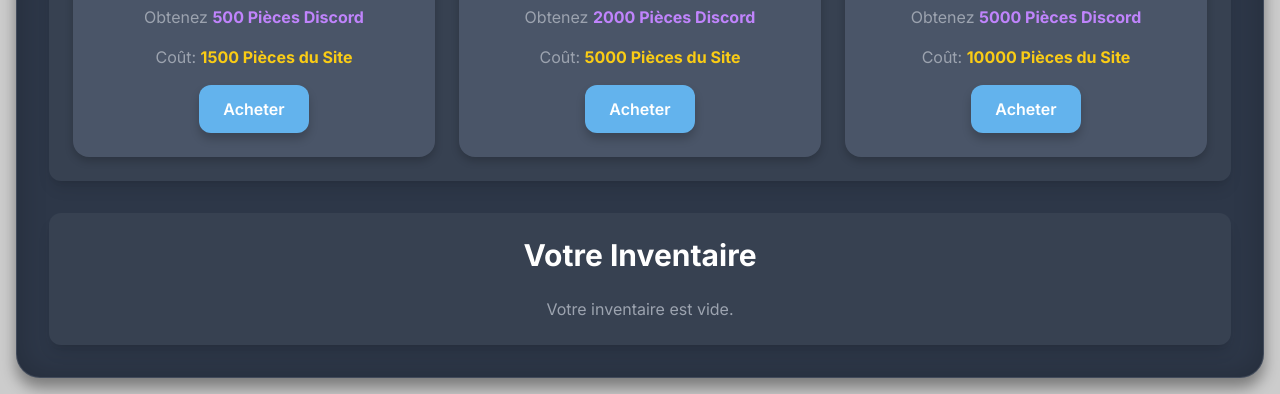
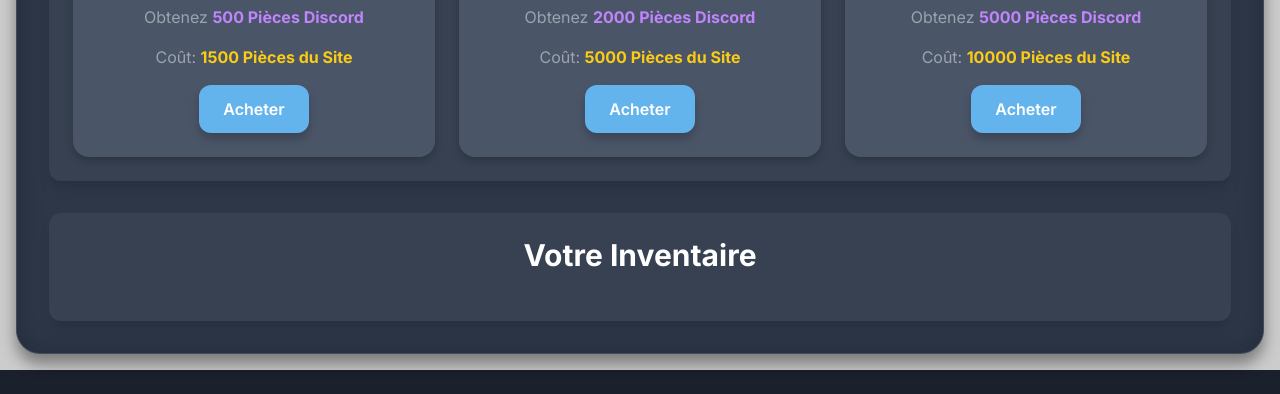
Before and after one commit to Haakio/NobleAdventureOpenCaisse, a plain HTML site: page index.html in a window 1280 px wide. Shown: the part 1448-1842 px from the top of the page. After the commit the page ends 1818 px from the top, so only its background shows below. Drawn offline with nearby package versions, Linux system fonts and the light colour scheme; placeholder pictures from the web are drawn by us.

Commit message:
Update index.html

```diff
--- a/index.html
+++ b/index.html
@@ -1119,11 +1119,6 @@
     discordCoinsEl.textContent = currentUser.discordCoins;
     saveUserData(); // <-- Ajout ici
 }
-function displayInventory() {
-    // ...code existant...
-    saveUserData(); // <-- Ajout ici
-}
-
     </script>
 </body>
 </html>
```
